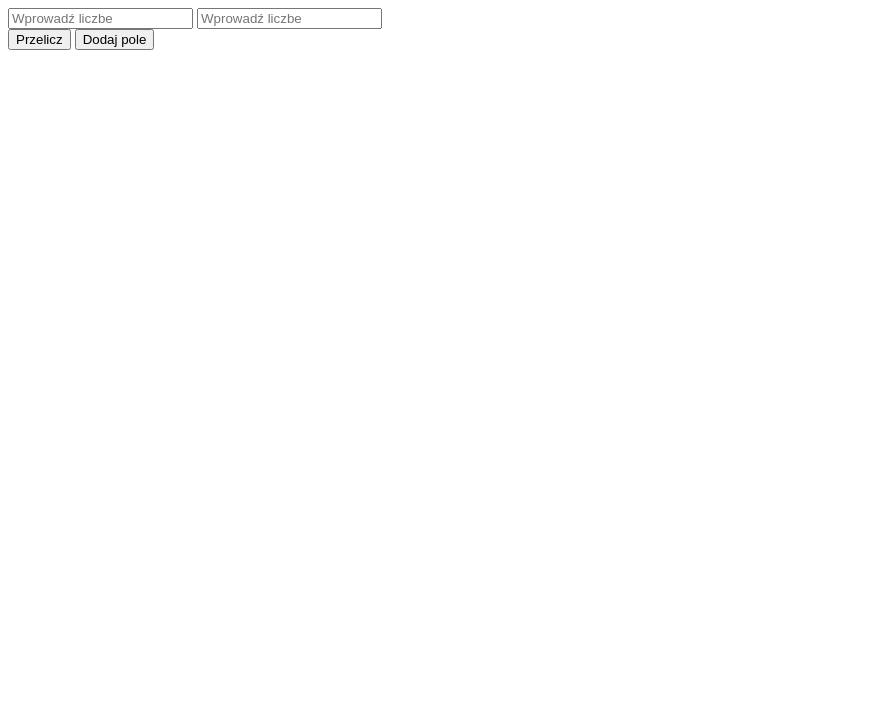
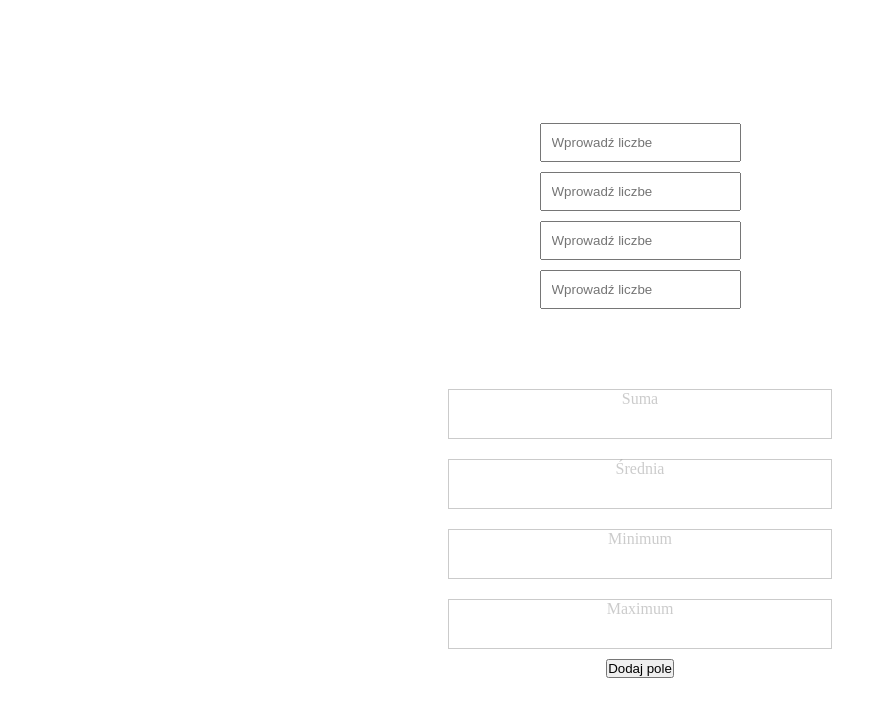
Before and after one commit to mbartos00/wsei-js, a plain HTML site: page index.html in a window 1280 px wide. Both pictures are taken after a click on the button "Dodaj pole". Shown: the whole page, without its empty margins (0-887 px from the left). Drawn offline with Linux system fonts and the light colour scheme.

Commit message:
2nd version

```diff
--- a/index.html
+++ b/index.html
@@ -1,20 +1,63 @@
 <!DOCTYPE html>
 <html lang="en">
-<head>
-    <meta charset="UTF-8">
-    <meta name="viewport" content="width=device-width, initial-scale=1.0">
+  <head>
+    <meta charset="UTF-8" />
+    <meta name="viewport" content="width=device-width, initial-scale=1.0" />
     <title>Document</title>
-</head>
-<body>
-    <input type="text" class="num" placeholder="Wprowadź liczbe">
+    <style>
+      * {
+        margin: 0;
+        padding: 0;
+        box-sizing: border-box;
+      }
+      body {
+        display: flex;
+        flex-direction: column;
+        align-items: center;
+        justify-content: center;
+        height: 100vh;
+      }
+      input {
+        padding: 10px;
+      }
+      input + input {
+        margin-top: 10px;
+      }
+      span + span {
+        margin-top: 10px;
+      }
+      .result-wrapper {
+        margin-top: 5rem;
+        width: 100%;
+        display: inherit;
+        flex-direction: column;
+        align-items: center;
+      }
+      .result-wrapper span {
+        border: 1px solid #00000034;
+        width: 30%;
+        height: 50px;
+        margin-bottom: 10px;
+        color: #00000034;
+        text-align: center;
+      }
+    </style>
+  </head>
+  <body>
+    <input type="text" class="num" placeholder="Wprowadź liczbe" />
+    <input type="text" class="num" placeholder="Wprowadź liczbe" />
+    <input type="text" class="num" placeholder="Wprowadź liczbe" />
 
+    <div class="result-wrapper">
+      <span class="sum">Suma</span>
+      <span class="avg">Średnia</span>
+      <span class="min">Minimum</span>
+      <span class="max">Maximum</span>
+    </div>
 
-
-    <span class="result"></span><br/>
-    <button class="submit">Przelicz</button>
+    <!-- <button class="submit">Przelicz</button><br /> -->
     <button class="addInput">Dodaj pole</button>
 
-
     <script src="index.js"></script>
-</body>
+  </body>
 </html>
--- a/index.js
+++ b/index.js
@@ -1,44 +1,70 @@
-const num = document.querySelector('.num')
+const addInput = document.querySelector('.addInput');
+const submitBtn = document.querySelector('.submit');
+const result = document.querySelector('.result');
 
-const addInput = document.querySelector('.addInput')
-const submitBtn = document.querySelector('.submit')
-const result = document.querySelector('.result')
+const sumResult = document.querySelector('.sum');
+const avgResult = document.querySelector('.avg');
+const minResult = document.querySelector('.min');
+const maxResult = document.querySelector('.max');
 
-const add = (item) =>{
-    let arr = item.split(',');
-    return arr.reduce((a,b) => Number(a) + Number(b))
-}
+// const num = document.querySelector('.num');
+// const add = (item) => {
+//   let arr = item.split(',');
+//   return arr.reduce((a, b) => Number(a) + Number(b));
+// };
 
-const avg = (item) =>{
-    let arr = item.split(',');
-    let sum = arr.reduce((a,b) => Number(a) + Number(b))
-    return sum / arr.length
-}
+// const avg = (item) => {
+//   let arr = item.split(',');
+//   let sum = arr.reduce((a, b) => Number(a) + Number(b));
+//   return sum / arr.length;
+// };
 
-const min = (item) =>{
-    let arr = item.split(',');
-    return Math.min(...arr);
-}
-const max = (item) =>{
-    let arr = item.split(',');
-    return Math.max(...arr);
-}
+// const min = (item) => {
+//   let arr = item.split(',');
+//   return Math.min(...arr);
+// };
+// const max = (item) => {
+//   let arr = item.split(',');
+//   return Math.max(...arr);
+// };
+// num.addEventListener('keyup', (e) =>{
+//     result.textContent = `
+//     Suma: ${add(e.target.value) || 0}
+//     Średnia: ${avg(e.target.value) || 0}
+//     Minimum : ${min(e.target.value) || 0}
+//     Maximum : ${max(e.target.value) || 0}
+//     `
+// })
 
-addInput.addEventListener('click', () =>{
-    let allInputs = document.querySelectorAll("input");
-    if(allInputs.length >= 4) return
-   const newInput = document.createElement('input');
-   newInput.classList.add('num4');
-   newInput.placeholder = "Wprowadź liczbe"
-   document.body.insertAdjacentElement('afterbegin', newInput)
+const allInputs = document.querySelectorAll('input');
+let sum = 0;
+let arr = [];
 
-})
+const callback = (e) => {
+  arr.push(e.target.value);
+  sum += Number(e.target.value);
+  sumResult.textContent = sum || 0;
+  avgResult.textContent = sum / allInputs.length || 0;
+  minResult.textContent = Math.min(...arr);
+  maxResult.textContent = Math.max(...arr);
+};
 
-num.addEventListener('keyup', (e) =>{
-    result.textContent = `
-    Suma: ${add(e.target.value) || 0}
-    Średnia: ${avg(e.target.value) || 0}
-    Minimum : ${min(e.target.value) || 0}
-    Maximum : ${max(e.target.value) || 0}
-    `
-})
+allInputs.forEach((input) => {
+  input.addEventListener('change', (e) => {
+    callback(e);
+  });
+
+  input.addEventListener('focusout', (e) => {
+    e.target.value == '' && input.remove(e.target);
+  });
+});
+
+addInput.addEventListener('click', () => {
+  if (allInputs.length >= 4) return;
+  const newInput = document.createElement('input');
+  newInput.type = 'text';
+  newInput.classList.add('num');
+  newInput.placeholder = 'Wprowadź liczbe';
+  newInput.addEventListener('input', (e) => callback(e));
+  document.body.insertAdjacentElement('afterbegin', newInput);
+});
```
